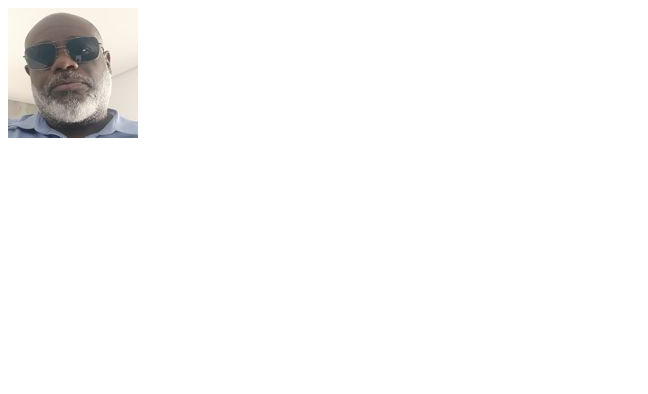
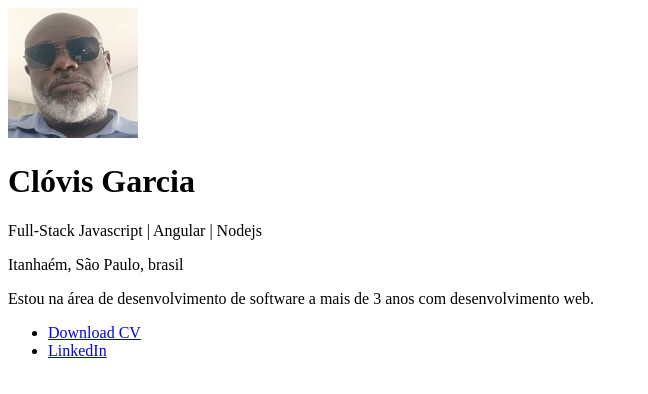
Before and after one commit to theviolatorx/Projeto-Pr-tico---Angular-Portif-lio, an Angular app: page / in a window 1280 px wide. Shown: the top 394 px of the page, without its empty margins (0-648 px from the left). Built offline with nearby package versions, Linux system fonts and the light colour scheme.

Commit message:
Feat: Criação do header

```diff
--- a/src/app/modules/portifolio/components/header/header.component.html
+++ b/src/app/modules/portifolio/components/header/header.component.html
@@ -1,3 +1,26 @@
 <header>
     <img src="assets/img/clovisgarcia.jpg" alt="Clovis Garcia foto de perfil" width="130px" height="130px" loading="eager">
+    <h1>Clóvis Garcia</h1>
 </header>
+<aside>
+    <div class="container">
+        <p>Full-Stack Javascript | Angular | Nodejs</p>
+        <p>Itanhaém, São Paulo, brasil</p>
+        <p>Estou na área de desenvolvimento de software a mais de 3 anos com desenvolvimento web.</p>
+
+        <nav>
+            <ul>
+                <li>
+                    <a href="assets/pdf/cv.pdf" target="_blank" class="btn btn-primary">
+                        Download CV
+                    </a>
+                </li>
+                <li>
+                    <a href="https://www.linkedin.com/in/clovis-garcia" target="_blank" class="btn btn-secondary">
+                        LinkedIn
+                    </a>
+                </li>
+            </ul>
+        </nav>
+    </div>
+</aside>
```
